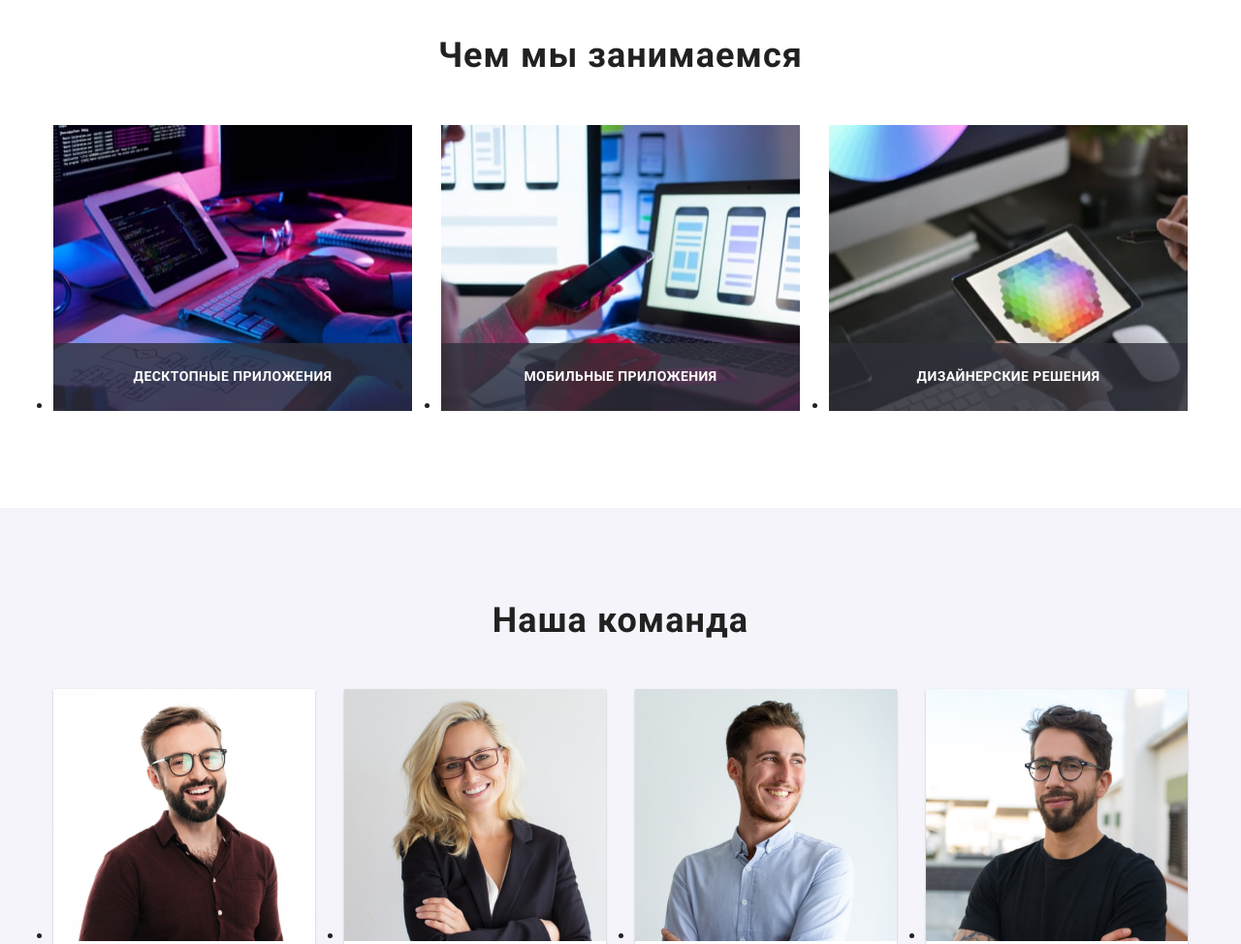
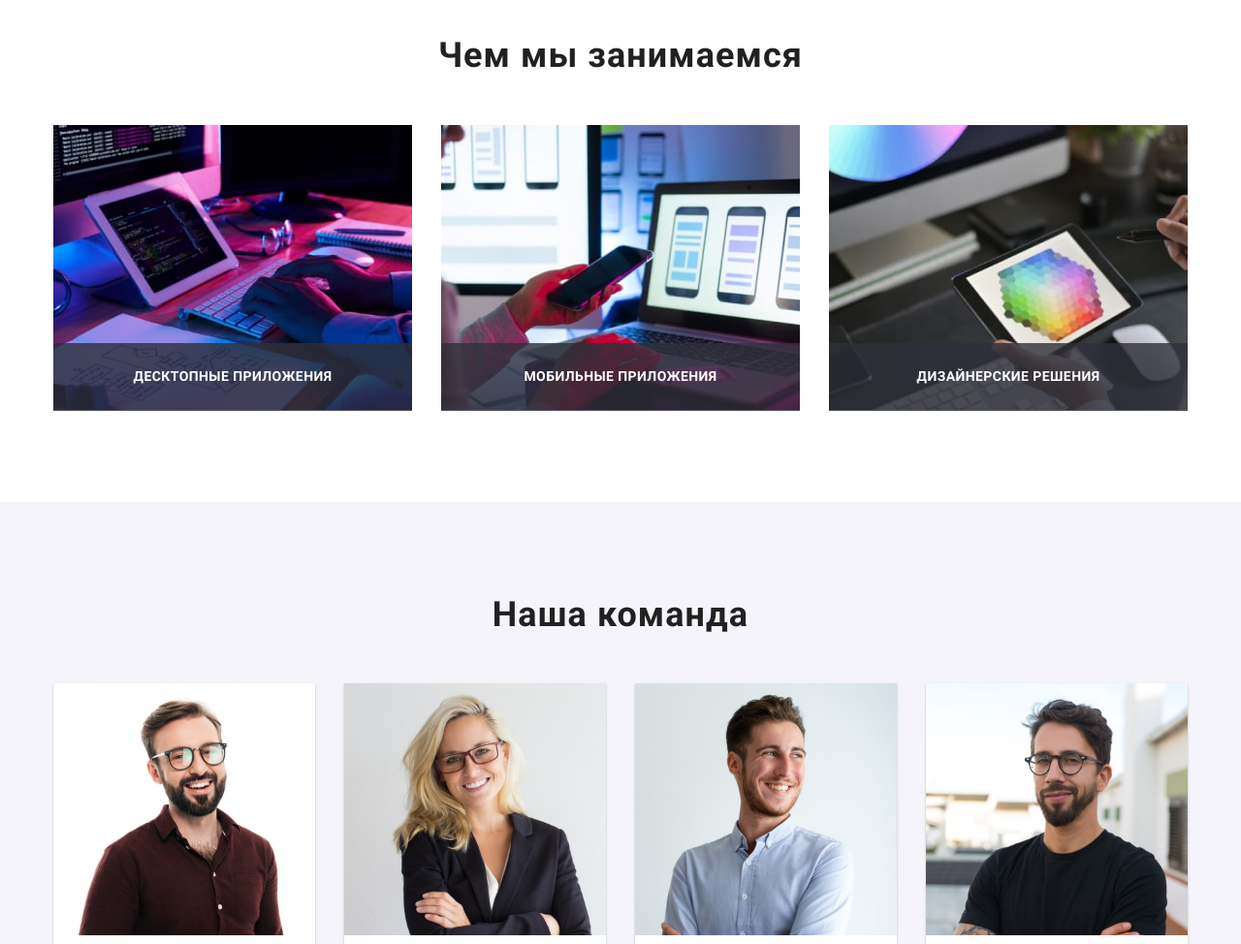
Before and after one commit to AndrewNikolaiets/goit-markup-hw-07, a plain HTML site: page index.html in a window 1280 px wide. Shown: the part 1080-2054 px from the top of the page at 97% size. Drawn offline with nearby package versions, Linux system fonts and the light colour scheme.

Commit message:
DZ-7 SCSS v 1.0

```diff
--- /dev/null
+++ b/sass/components/_img.scss
@@ -0,0 +1,5 @@
+img {
+    display: block;
+    max-width: 100%;
+    height: auto;
+}
--- a/sass/mein.scss
+++ b/sass/mein.scss
@@ -6,6 +6,7 @@
 @import "./components/backdrop";
 @import "./components/button";
 @import "./components/link";
+@import "./components/img";
 
 
 @import "./layout/header";
```
Also changed, not shown: css/mein.css, css/mein.min.css, 2 other files.
